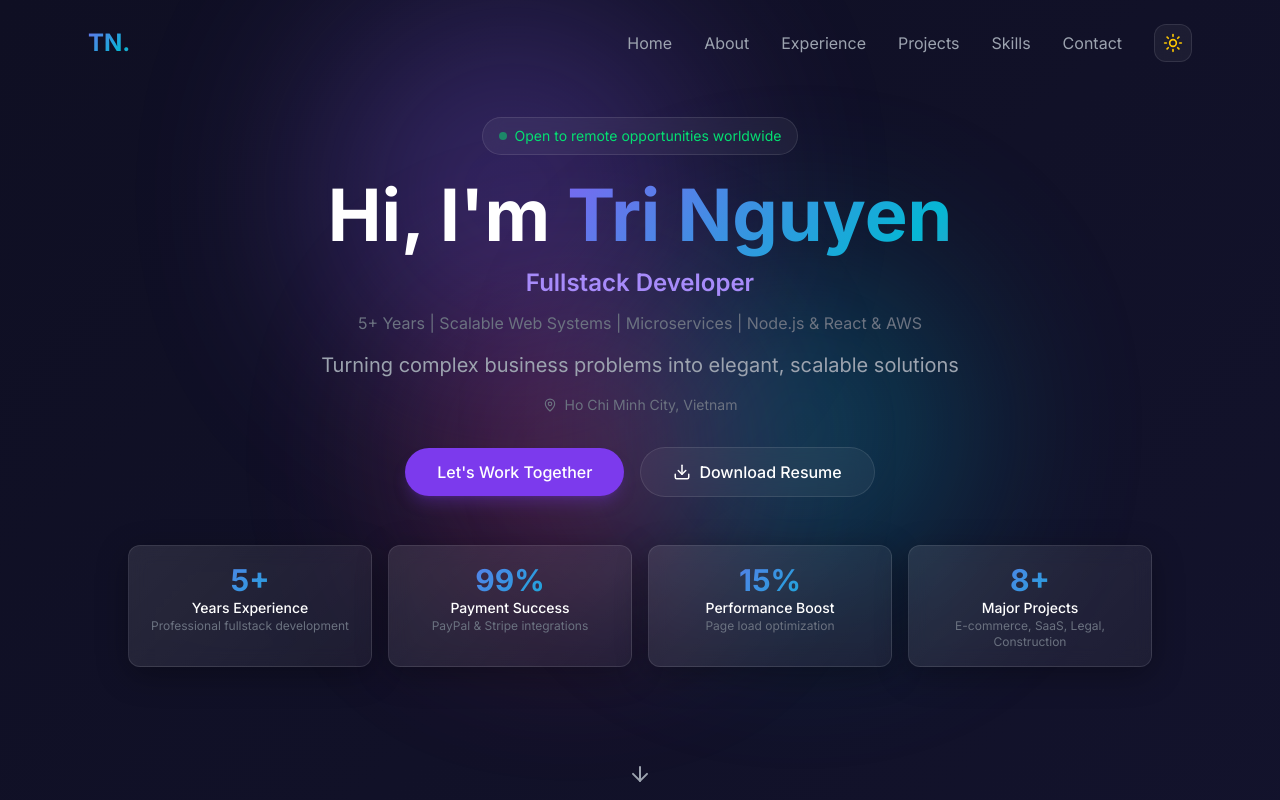
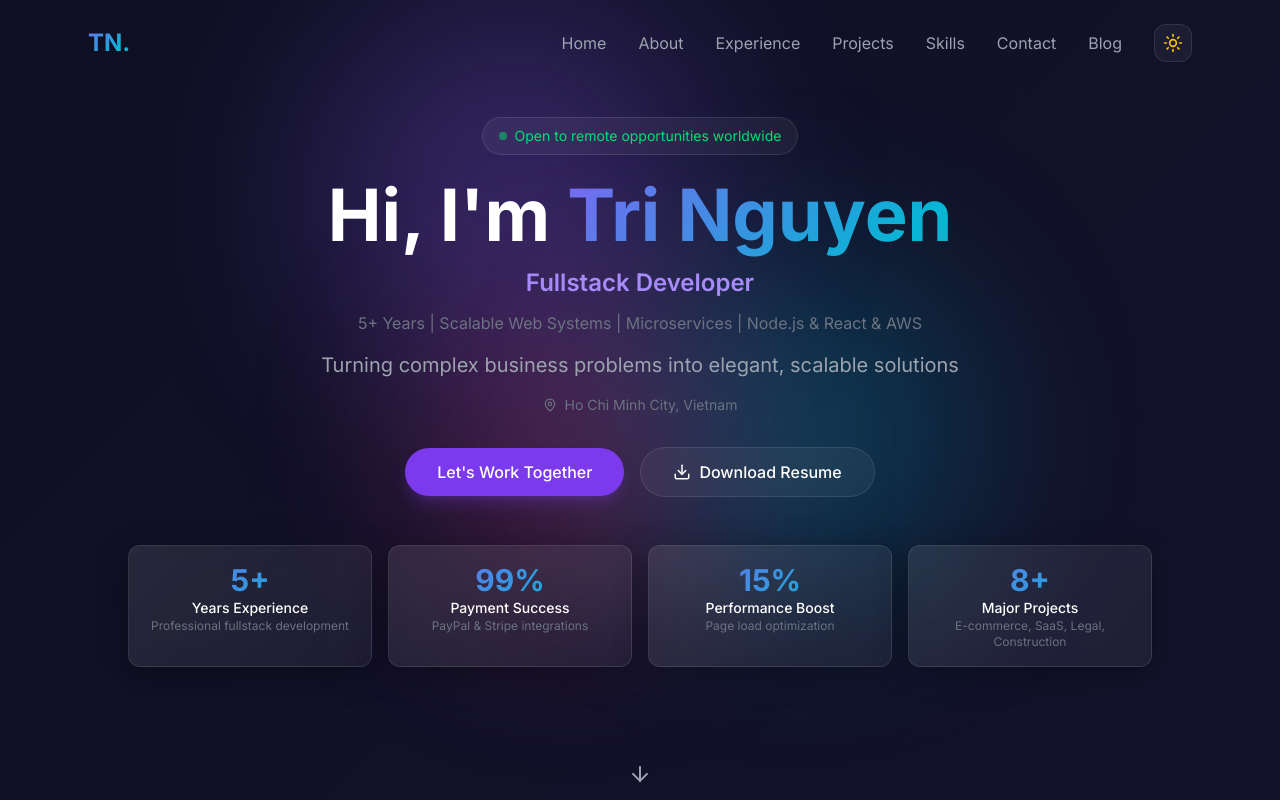
Before and after one commit to edynt/portfolio, a Next.js app: page / in a window 1280 px wide. Shown: the top 800 px of the page. Built offline with nearby package versions, Linux system fonts and the light colour scheme.

Commit message:
feat(nav): add blog link to navbar
Link to DevOps setup tutorial blog, opens in new tab.

```diff
--- a/src/components/navbar.tsx
+++ b/src/components/navbar.tsx
@@ -42,6 +42,7 @@ export default function Navbar() {
               <li key={link.name}>
                 <a
                   href={link.href}
+                  {...("external" in link && link.external ? { target: "_blank", rel: "noopener noreferrer" } : {})}
                   className="text-theme-secondary hover:text-theme-primary transition-colors relative group"
                 >
                   {link.name}
@@ -79,6 +80,7 @@ export default function Navbar() {
                 <li key={link.name}>
                   <a
                     href={link.href}
+                    {...("external" in link && link.external ? { target: "_blank", rel: "noopener noreferrer" } : {})}
                     className="block px-6 py-3 text-theme-secondary hover:text-theme-primary hover:bg-white/5 transition-colors"
                     onClick={() => setIsOpen(false)}
                   >
--- a/src/data/portfolio-data.ts
+++ b/src/data/portfolio-data.ts
@@ -462,4 +462,5 @@ export const navLinks = [
   { name: "Projects", href: "#projects" },
   { name: "Skills", href: "#skills" },
   { name: "Contact", href: "#contact" },
+  { name: "Blog", href: "https://devops-setup-tutorial.vercel.app", external: true },
 ];
```
